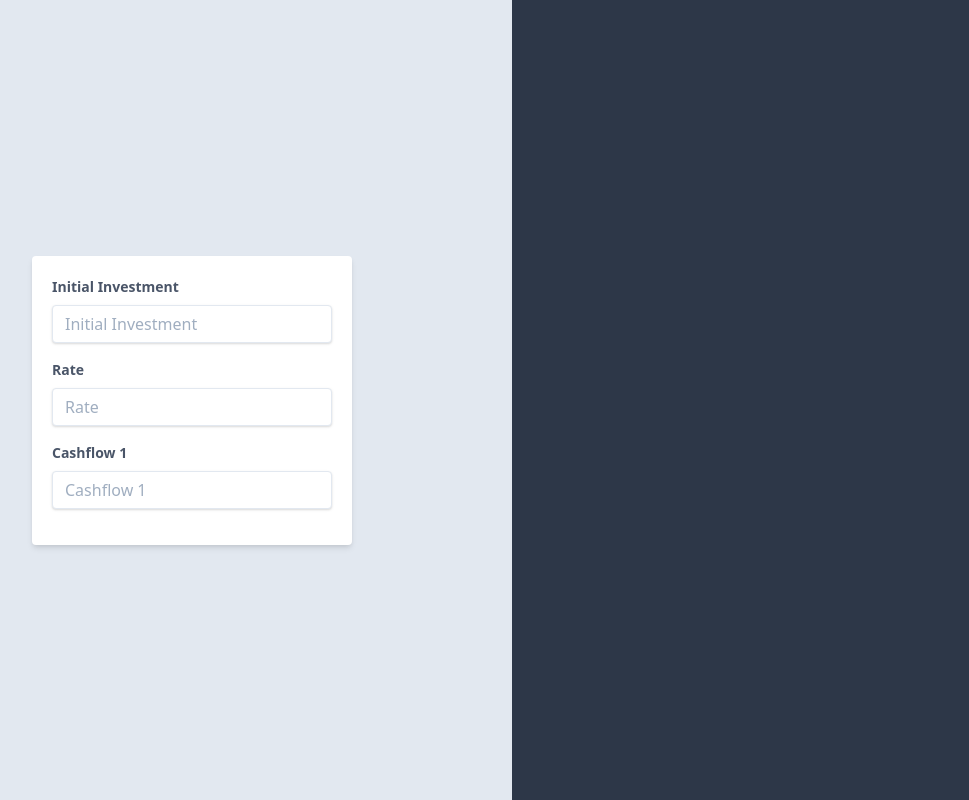
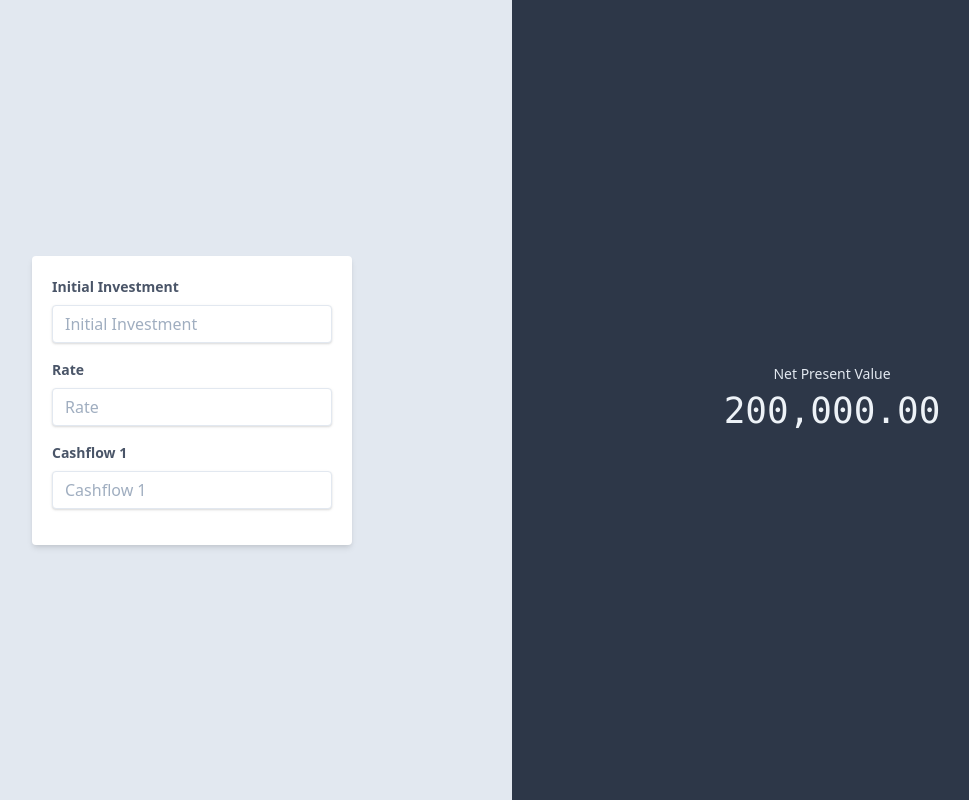
Before and after one commit to devforey/npv_calculator, a React (Create React App) app: page / in a window 1280 px wide. Shown: the whole page, without its empty margins (128-1097 px from the left). Built offline with nearby package versions, Linux system fonts and the light colour scheme.

Commit message:
Add initial result panel

```diff
--- a/src/modules/calculator/components/calculator-panel/CalculatorPanel.tsx
+++ b/src/modules/calculator/components/calculator-panel/CalculatorPanel.tsx
@@ -10,7 +10,7 @@ const CalculatorPanel = () => {
         h-full
 
         flex
-        flex-column
+        flex-col
         items-center
         justify-center
     ">
--- a/src/modules/calculator/components/calculator-result-panel/CalculatorResultPanel.tsx
+++ b/src/modules/calculator/components/calculator-result-panel/CalculatorResultPanel.tsx
@@ -7,7 +7,26 @@ const CalculatorResultPanel = () => {
         bg-gray-800
         w-full
         h-full
+
+        flex
+        flex-col
+        items-center
+        justify-center
     ">
+        <h4 className="
+            text-gray-300
+            text-sm
+            block
+        ">
+            Net Present Value
+        </h4>
+        <h1 className="text-gray-200
+            text-4xl
+            block
+            font-mono
+        ">
+            200,000.00
+        </h1>
     </div>;
 };
 
```
